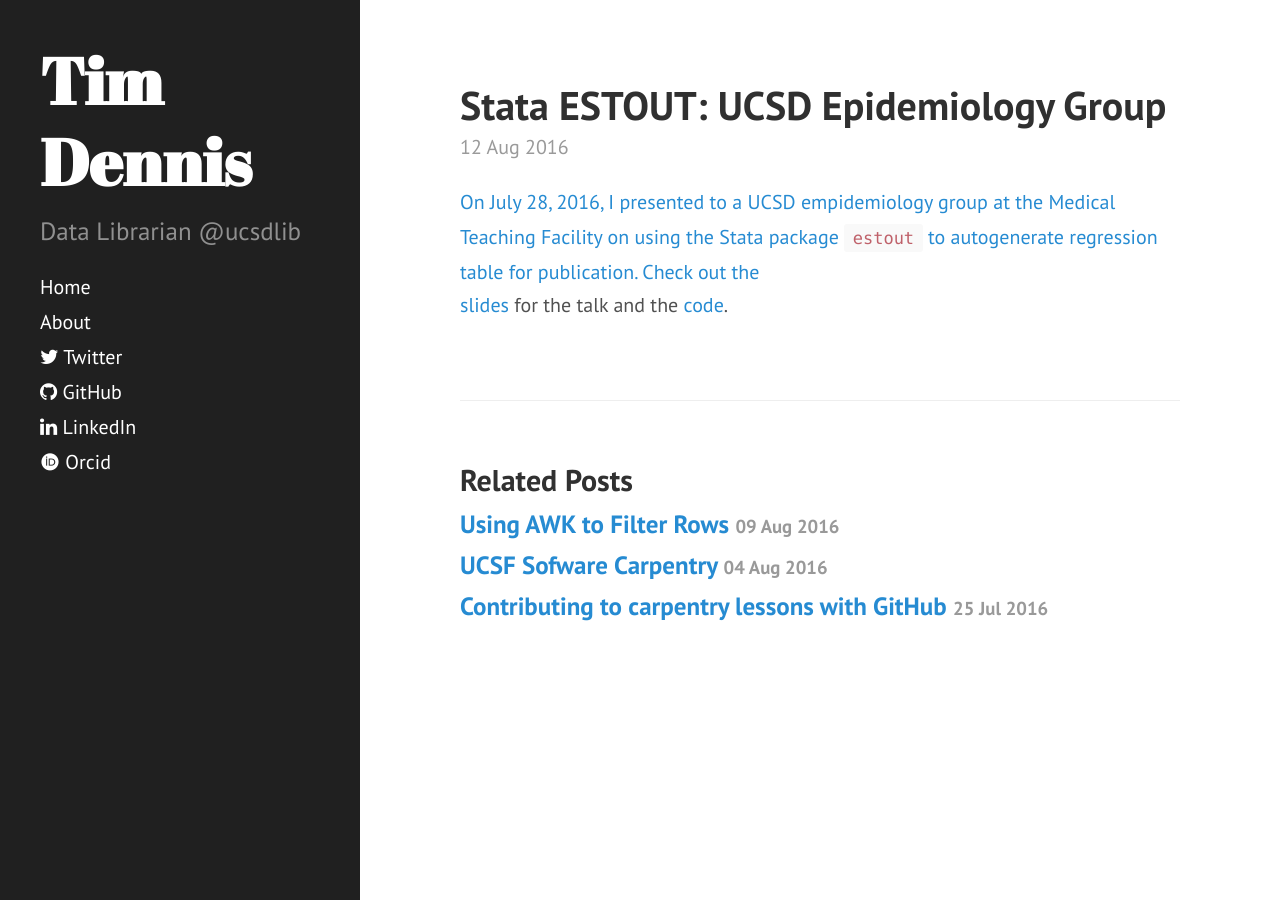
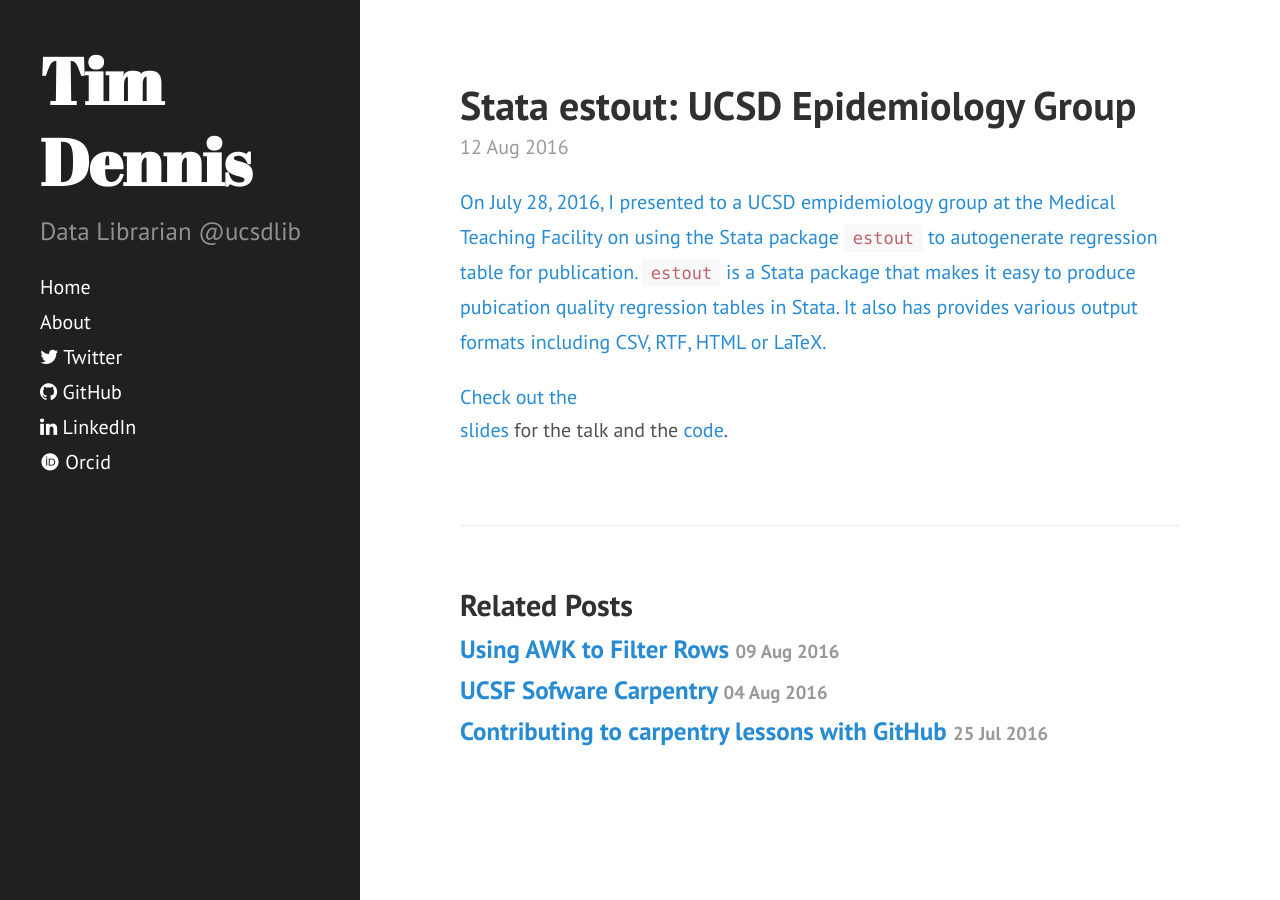
Before and after one commit to jt14den/jt14den.github.io, a Jekyll site: the page built from _posts/2016-08-12-epidemiology-group.md, in a window 1280 px wide. Built offline with Jekyll 4.4.1, drawn with Linux system fonts in a browser that asks for light colours; nearby versions of some CDN libraries; some web fonts are replaced.

Commit message:
editing estout post

```diff
--- a/_posts/2016-08-12-epidemiology-group.md
+++ b/_posts/2016-08-12-epidemiology-group.md
@@ -1,7 +1,9 @@
 ---
 layout: post
-title: "Stata ESTOUT: UCSD Epidemiology Group"
+title: "Stata estout: UCSD Epidemiology Group"
 description: "Presenting `estout` to the UCSD epidemiology group."
 ---
 
-On July 28, 2016, I presented to a UCSD empidemiology group at the Medical Teaching Facility on using the Stata package `estout` to autogenerate regression table for publication. Check out the [slides](http://jt14den.github.io/finding-data/MTF175.html#1) for the talk and the [code](https://github.com/jt14den/estout/blob/master/esttab.md).
+On July 28, 2016, I presented to a UCSD empidemiology group at the Medical Teaching Facility on using the Stata package `estout` to autogenerate regression table for publication. `estout` is a Stata package that makes it easy to produce pubication quality regression tables in Stata. It also has provides various output formats including CSV, RTF, HTML or LaTeX.
+
+Check out the [slides](http://jt14den.github.io/finding-data/MTF175.html#1) for the talk and the [code](https://github.com/jt14den/estout/blob/master/esttab.md).
```
